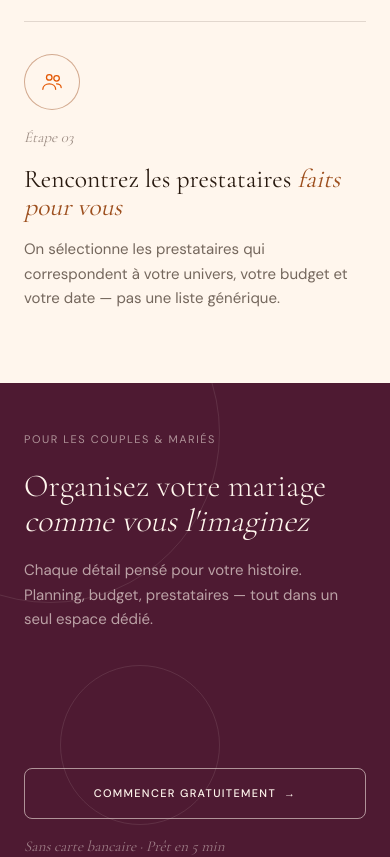
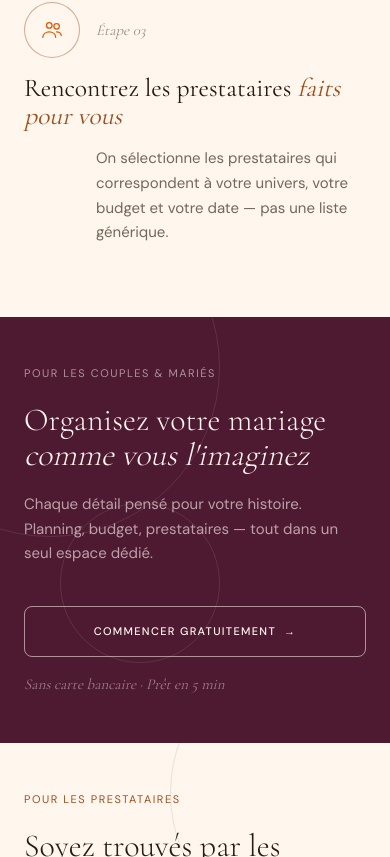
Before and after one commit to wendyaflearning/wedly, a Next.js app in the folder apps/web/: page / in a window 390 px wide. Shown: the part 1447-2304 px from the top of the page. Built offline with nearby package versions, Linux system fonts and the light colour scheme.

Commit message:
fix(landing): Fix How and Persona section

```diff
--- a/apps/web/app/_components/HowSection.tsx
+++ b/apps/web/app/_components/HowSection.tsx
@@ -10,7 +10,8 @@ interface StepProps {
 function Step({ num, title, description, icon }: StepProps) {
   return (
     <div className="flex flex-col gap-4 md:gap-5">
-      {/* Icon circle — on desktop this sits on the connector line */}
+      {/* Icon + label: row on mobile (label beside icon), icon alone on desktop (label below separately) */}
+      <div className="flex items-center gap-4">
         <div
           aria-hidden="true"
           className="shrink-0 w-14 h-14 flex items-center justify-center rounded-full bg-creme relative"
@@ -18,9 +19,24 @@ function Step({ num, title, description, icon }: StepProps) {
         >
           {icon}
         </div>
+        {/* Label next to icon on mobile only */}
+        <span
+          className="md:hidden"
+          style={{
+            fontFamily: "var(--font-cormorant-var)",
+            fontStyle: "italic",
+            fontWeight: 400,
+            fontSize: "15px",
+            color: "var(--color-gris)",
+          }}
+        >
+          {num}
+        </span>
+      </div>
 
-      {/* Step label — below the circle so the connector line doesn't cross text */}
+      {/* Step label — desktop only: below icon so connector line doesn't cross text */}
       <span
+        className="hidden md:block"
         style={{
           fontFamily: "var(--font-cormorant-var)",
           fontStyle: "italic",
@@ -46,8 +62,9 @@ function Step({ num, title, description, icon }: StepProps) {
         {title}
       </h3>
 
-      {/* Description */}
+      {/* Description — indented on mobile to align under "Étape" label */}
       <p
+        className="pl-[72px] md:pl-0"
         style={{
           fontFamily: "var(--font-dm-sans-var)",
           fontSize: "15px",
--- a/apps/web/app/_components/PersonaSection.tsx
+++ b/apps/web/app/_components/PersonaSection.tsx
@@ -60,8 +60,8 @@ export default function PersonaSection() {
             </p>
           </div>
 
-          {/* Spacer */}
-          <div className="flex-1 min-h-14" />
+          {/* Spacer — desktop only, pushes CTA to bottom */}
+          <div className="hidden md:block flex-1 min-h-14" />
 
           {/* CTA block */}
           <div className="relative flex flex-col gap-4">
@@ -168,8 +168,8 @@ export default function PersonaSection() {
             </p>
           </div>
 
-          {/* Spacer */}
-          <div className="flex-1 min-h-14" />
+          {/* Spacer — desktop only, pushes CTA to bottom */}
+          <div className="hidden md:block flex-1 min-h-14" />
 
           {/* CTA block */}
           <div className="relative flex flex-col gap-4">
```
Lines whose indentation alone changed are shown as unchanged.
